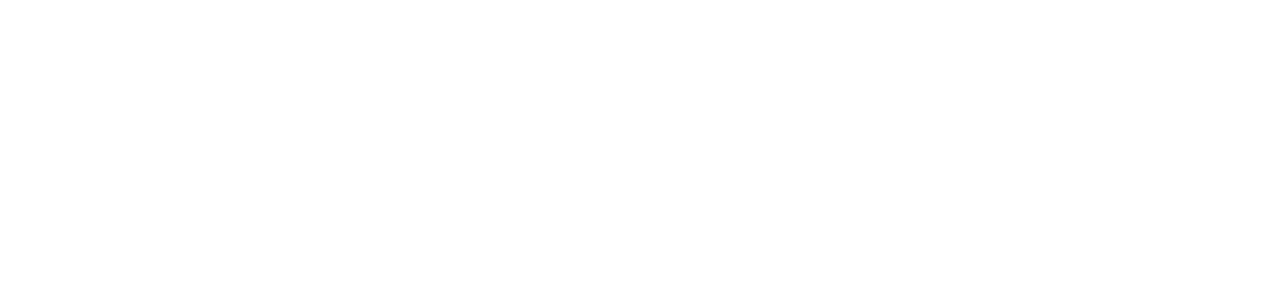
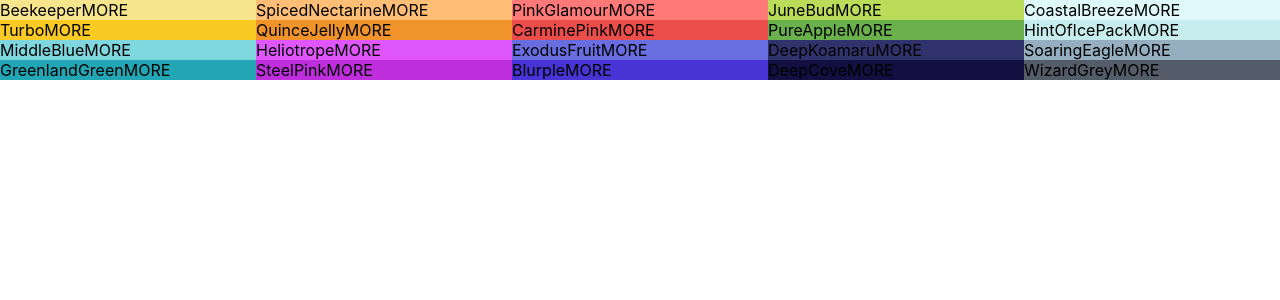
Before and after one commit to marinakosova/colors-react-app, a React (Create React App) app: page / in a window 1280 px wide. Shown: the top 300 px of the page. Built offline with nearby package versions, Linux system fonts and the light colour scheme.

Commit message:
add starter palette and basic styles

```diff
--- a/src/App.js
+++ b/src/App.js
@@ -1,4 +1,4 @@
-import React, { Component } from 'react';
+import React from 'react';
 import Palette from './Palette';
 import seedColors from './seedColors';
 
--- /dev/null
+++ b/src/ColorBox.css
@@ -0,0 +1,8 @@
+.ColorBox {
+    width: 20%;
+    height: 25%;
+    margin: 0 auto;
+    display: inline-block;
+    position: relative;
+    cursor: pointer;
+}
--- /dev/null
+++ b/src/ColorBox.js
@@ -0,0 +1,15 @@
+import React, { Component } from 'react';
+import './ColorBox.css';
+
+class ColorBox extends Component {
+    render() {
+        return (
+            <div style={{ background: this.props.background }} className="ColorBox">
+                <span>{this.props.name}</span>
+                <span>MORE</span>
+            </div>
+        );
+    }
+}
+
+export default ColorBox;
--- /dev/null
+++ b/src/Palette.css
@@ -0,0 +1,3 @@
+.Palette {
+    height: 100vh;
+}
--- a/src/Palette.js
+++ b/src/Palette.js
@@ -1,11 +1,18 @@
 import React, { Component } from 'react';
+import ColorBox from './ColorBox';
+import './Palette.css';
 
 class Palette extends Component {
     render() {
+        const colorBoxes = this.props.colors.map(color => (
+            <ColorBox background={color.color} name={color.name} />
+        ));
         return (
             <div className="Palette">
 
-                <div className="Palette-colors"></div>
+                <div className="Palette-colors">
+                    {colorBoxes}
+                </div>
             </div>
         );
     }
```
